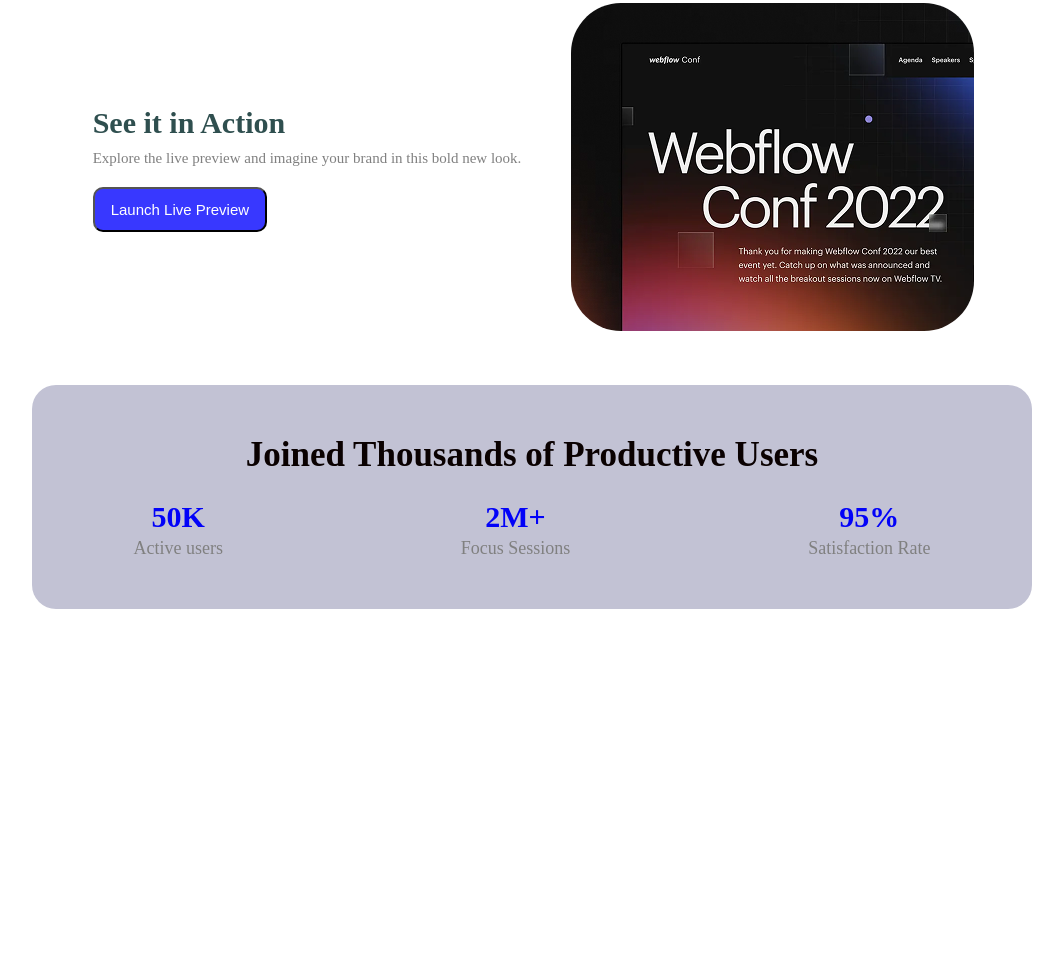
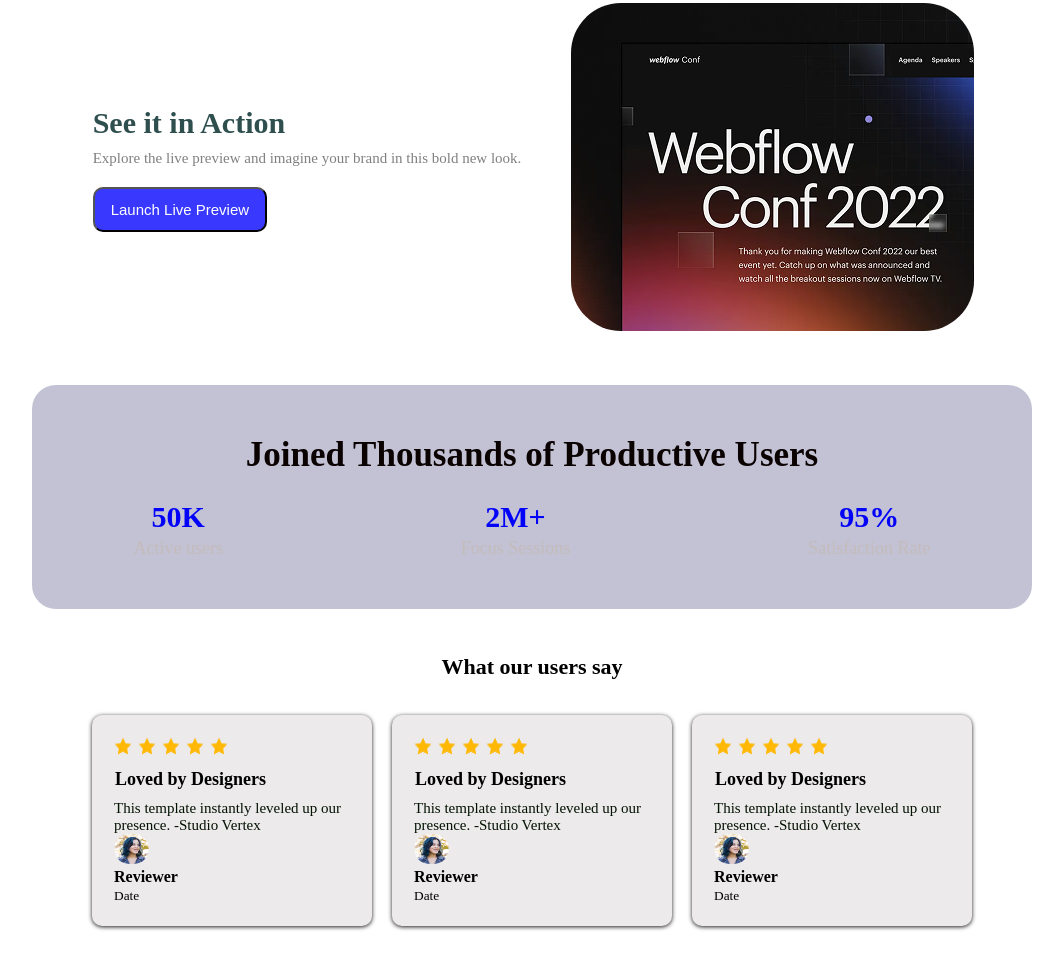
Before and after one commit to Sazzadhossain2003/assignment-1, a plain HTML site: page index.html in a window 1280 px wide. Shown: the part 747-1718 px from the top of the page, without its empty margins (108-1171 px from the left). Before the commit the page ends 1356 px from the top, so only its background shows below. Drawn offline with Linux system fonts and the light colour scheme.

Commit message:
added a reference file

```diff
--- a/index.html
+++ b/index.html
@@ -1,11 +1,13 @@
 <!DOCTYPE html>
 <html lang="en">
+
 <head>
     <meta charset="UTF-8">
     <meta name="viewport" content="width=device-width, initial-scale=1.0">
     <link rel="stylesheet" href="style/style.css">
     <title>Webflow UI Hero Section</title>
 </head>
+
 <body>
     <section class="Web">
         <div class="ui">
@@ -53,5 +55,70 @@
             </div>
         </div>
     </section>
+
+    <section class="reference">
+        <h2>What our users say</h2>
+        <div class="reference-container">
+            <div class="reference-card">
+                <div class="stars">
+                    <img src="images/icon-star.png" alt="">
+                    <img src="images/icon-star.png" alt="">
+                    <img src="images/icon-star.png" alt="">
+                    <img src="images/icon-star.png" alt="">
+                    <img src="images/icon-star.png" alt="">
+                </div>
+                <h3>Loved by Designers</h3>
+                <p>This template instantly leveled up our presence. -Studio Vertex</p>
+                <div class="viewer">
+                    <img src="images/avatar.png" alt="">
+                    <div>
+                        <strong>Reviewer</strong>
+                        <br>
+                        <small>Date</small>
+                    </div>
+                </div>
+            </div>
+            <div class="reference-card">
+                <div class="stars">
+                    <img src="images/icon-star.png" alt="">
+                    <img src="images/icon-star.png" alt="">
+                    <img src="images/icon-star.png" alt="">
+                    <img src="images/icon-star.png" alt="">
+                    <img src="images/icon-star.png" alt="">
+                </div>
+                <h3>Loved by Designers</h3>
+                <p>This template instantly leveled up our presence. -Studio Vertex</p>
+                <div class="viewer">
+                    <img src="images/avatar.png" alt="">
+                    <div>
+                        <strong>Reviewer</strong>
+                        <br>
+                        <small>Date</small>
+                    </div>
+                </div>
+            </div>
+            <div class="reference-card">
+                <div class="stars">
+                    <img src="images/icon-star.png" alt="">
+                    <img src="images/icon-star.png" alt="">
+                    <img src="images/icon-star.png" alt="">
+                    <img src="images/icon-star.png" alt="">
+                    <img src="images/icon-star.png" alt="">
+                </div>
+                <h3>Loved by Designers</h3>
+                <p>This template instantly leveled up our presence. -Studio Vertex</p>
+                <div class="viewer">
+                    <img src="images/avatar.png" alt="">
+                    <div>
+                        <strong>Reviewer</strong>
+                        <br>
+                        <small>Date</small>
+                    </div>
+                </div>
+            </div>
+
+        </div>
+    </section>
 </body>
+
 </html>
--- a/style/style.css
+++ b/style/style.css
@@ -112,6 +112,55 @@
 .single-box p{
     font-size: 18px;
     font-weight: 200;
-    color: gray;
+    color: rgb(196, 187, 187);
     margin: 0;
 }
+.reference{
+    background-color: rgb(255, 255, 255);
+    padding: 45px;
+    text-align: center;
+}
+.reference h2{
+    font-size: 22px;
+    margin-bottom: 35px;
+}
+.reference-container{
+    display: flex;
+    justify-content: center;
+    flex-wrap: wrap;
+    gap: 20px;
+
+}
+.reference-card{
+    background-color: rgb(236, 234, 234);
+    padding: 22px;
+    border-radius: 10px;
+    width: 280px;
+   box-shadow: 0 1px 4px rgb(29, 28, 28);
+   text-align: left;
+
+}
+.stars{
+    margin-bottom: 10px;
+
+}
+.stars img{
+    width: 18px;
+    height: 18px;
+    margin-right: 2px;
+}
+.reference-card h3{
+    margin: 10px 1px;
+    font-size: 18px;
+
+}
+.reference-card p{
+    font-size: 15px;
+    color: rgb(3, 18, 3);
+}
+.viewer img{
+    width: 35px;
+    height: 30px;
+    border-radius: 20px;
+    margin-right: 12px;
+}
```
Lines whose indentation alone changed are shown as unchanged.
